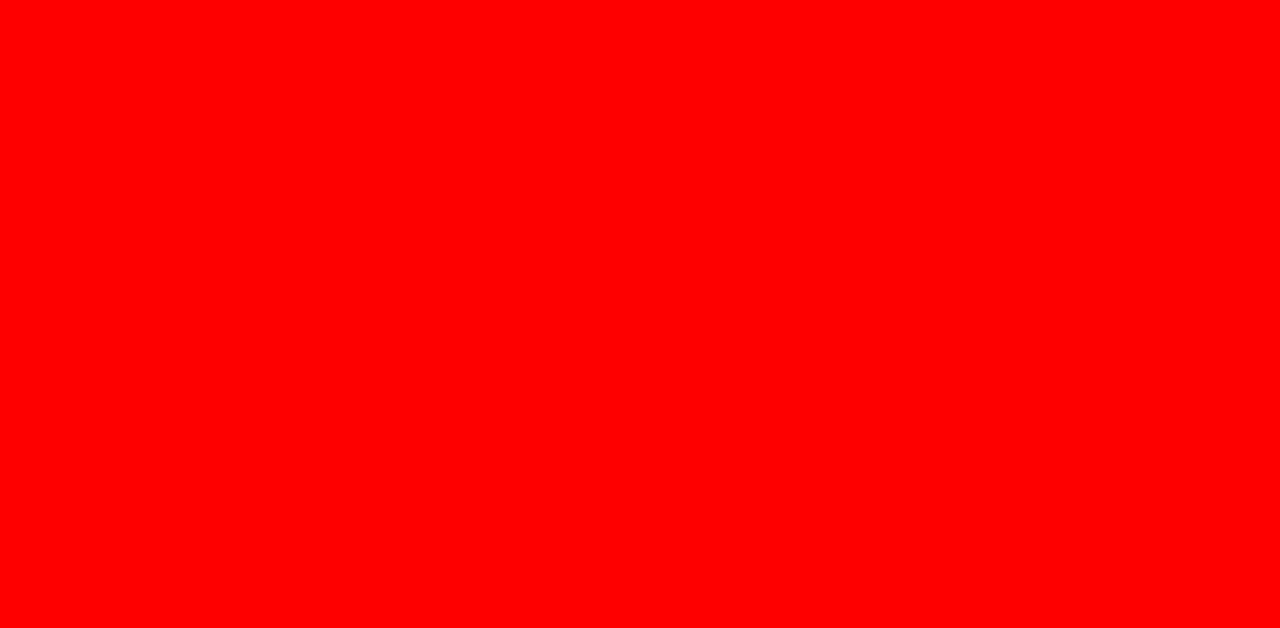
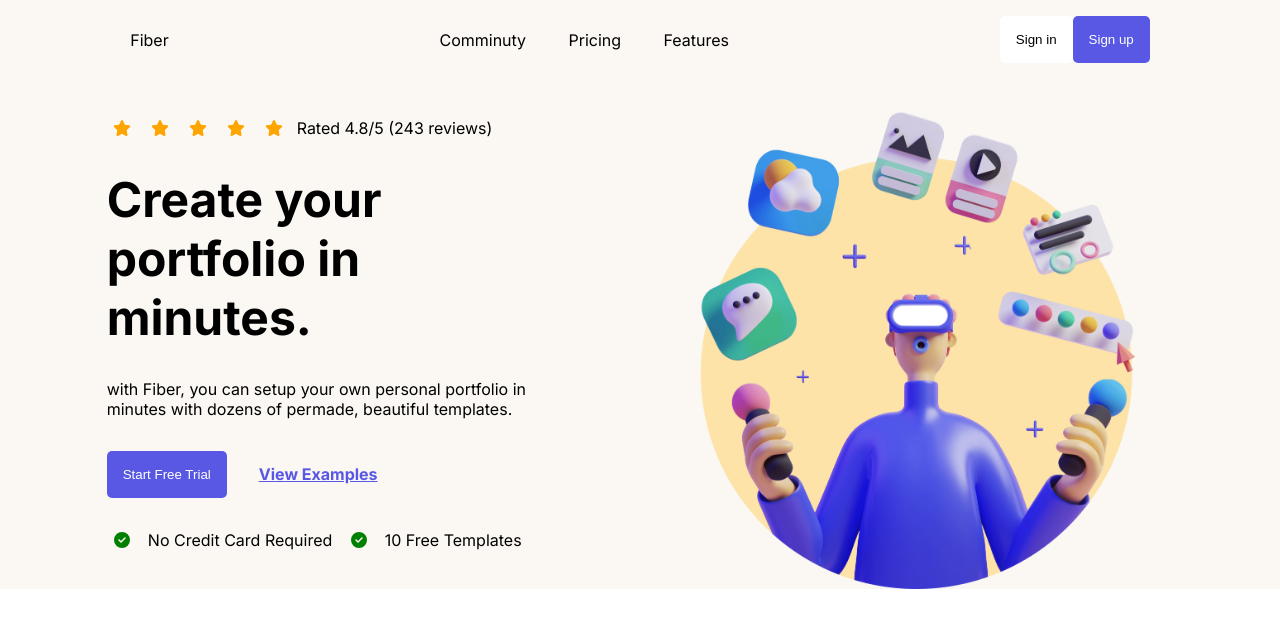
Before and after one commit to mohsen79/shatel, a Next.js app: page / in a window 1280 px wide. Shown: the top 628 px of the page. Built offline with nearby package versions, Linux system fonts and the light colour scheme.

Commit message:
all main's section moved to components/layout directory & fontawesome package installed & header and top section design finished

```diff
--- a/app/components/Button/Button.tsx
+++ b/app/components/Button/Button.tsx
@@ -1,12 +1,13 @@
 import React from 'react';
 
-const Button = ({ text, bgColor }: { text: string, bgColor: string }) => {
+const Button = ({ text, bgColor, textColor = 'white' }: { text: string, bgColor: string, textColor?: string }) => {
     const styles = {
         padding: "1rem",
         borderRadius: '5px',
         border: 'none',
         cursor: 'pointer',
-        backgroundColor: bgColor
+        backgroundColor: bgColor,
+        color: textColor
     }
 
     return (
--- /dev/null
+++ b/app/components/layout/Header/Header.module.css
@@ -0,0 +1,35 @@
+.header {
+    padding: 1rem;
+    display: flex;
+    justify-content: space-around;
+    align-items: center;
+    color: black;
+    background-color: #fbf8f3;
+}
+
+.header nav {
+    width: 30%;
+}
+
+.header nav ul {
+    display: flex;
+    justify-content: space-evenly;
+    list-style-type: none;
+}
+
+@media screen and (max-width: 1024px) {
+    .header {
+        font-size: .7rem;
+        justify-content: space-between;
+    }
+}
+
+@media screen and (max-width: 768px) {
+    .header nav ul {
+        gap: .7rem;
+        justify-content: space-between;
+    }
+    .header button {
+        padding: .5rem !important;
+    }
+}
--- /dev/null
+++ b/app/components/layout/Header/Header.tsx
@@ -0,0 +1,25 @@
+import React from 'react';
+import styles from './Header.module.css';
+import Link from 'next/link';
+import Button from '../../Button/Button';
+
+const Header = () => {
+  return (
+    <header className={styles.header}>
+      <Link href="/">Fiber</Link>
+      <nav>
+        <ul>
+          <li><Link href="/">Comminuty</Link></li>
+          <li><Link href="/">Pricing</Link></li>
+          <li><Link href="/">Features</Link></li>
+        </ul>
+      </nav>
+      <div className={styles.auth}>
+        <Button text='Sign in' bgColor='white' textColor='black' />
+        <Button text='Sign up' bgColor='rgb(88, 88, 228)' />
+      </div>
+    </header>
+  )
+}
+
+export default Header
--- /dev/null
+++ b/app/components/layout/TopSection/TopSection.module.css
@@ -0,0 +1,60 @@
+    .topSection {
+        /* width: 100%; */
+        background-color: #fbf8f3;
+        display: flex;
+        justify-content: space-evenly;
+        align-items: center;
+    }
+
+    .topSection img {
+        width: 40%;
+        height: 40%;
+    }
+
+    .info {
+        color: black;
+        width: 35%;
+        display: grid;
+        gap: 2rem;
+    }
+
+    .info .rate {
+        display: flex;
+        align-items: center;
+        gap: .5rem;
+    }
+
+    .info h2 {
+        font-size: 3rem;
+    }
+
+    .info a {
+        color: rgb(88, 88, 228);
+    }
+
+    .pros,
+    .pros span {
+        display: flex;
+        gap: .7rem;
+        align-items: center;
+    }
+
+    .links {
+        display: flex;
+        gap: 2rem;
+        align-items: center;
+    }
+
+    @media screen and (max-width: 1024px) {
+        .topSection {
+            flex-direction: column;
+            gap: 2rem;
+            padding: 1rem 0;
+        }
+        .topSection img {
+            width: 80%;
+        }
+        .info {
+            width: 80%;
+        }
+    }
--- /dev/null
+++ b/app/components/layout/TopSection/TopSection.tsx
@@ -0,0 +1,42 @@
+import React from 'react';
+import styles from './TopSection.module.css';
+import Image from 'next/image';
+import HeroImage from '../../../../public/assets/hero-Illustration.png';
+import { FontAwesomeIcon } from '@fortawesome/react-fontawesome';
+import { faStar, faCircleCheck } from '@fortawesome/free-solid-svg-icons';
+import Button from '../../Button/Button';
+import Link from 'next/link';
+
+const TopSection = () => {
+  return (
+    <section className={styles.topSection}>
+      <div className={styles.info}>
+        <div className={styles.rate}>
+          {[1, 2, 3, 4, 5].map(() => <FontAwesomeIcon icon={faStar} width={30} height={30} color='orange' />)}
+          <p>Rated 4.8/5 (243 reviews)</p>
+        </div>
+        <h2><b>Create your portfolio in minutes.</b></h2>
+        <p>with Fiber, you can setup your own personal portfolio in minutes with
+          dozens of permade, beautiful templates.
+        </p>
+        <div className={styles.links}>
+          <Button text='Start Free Trial' bgColor='rgb(88, 88, 228)' />
+          <Link href="/"><u><b>View Examples</b></u></Link>
+        </div>
+        <div className={styles.pros}>
+          <span>
+            <FontAwesomeIcon icon={faCircleCheck} color="green" width={30} height={30} />
+            <p>No Credit Card Required</p>
+          </span>
+          <span>
+            <FontAwesomeIcon icon={faCircleCheck} color="green" width={30} height={30} />
+            <p>10 Free Templates</p>
+          </span>
+        </div>
+      </div>
+      <Image src={HeroImage} alt='hero' />
+    </section>
+  )
+}
+
+export default TopSection
--- a/app/page.module.css
+++ b/app/page.module.css
@@ -1,5 +1,5 @@
 .main {
     width: 100vw;
     height: 100vh;
-    background-color: red;
+    background-color: white;
 }
--- a/app/page.tsx
+++ b/app/page.tsx
@@ -1,8 +1,12 @@
+import Header from './components/layout/Header/Header'
+import TopSection from './components/layout/TopSection/TopSection'
 import styles from './page.module.css'
 
 export default function Home() {
   return (
     <main className={styles.main}>
+      <Header />
+      <TopSection />
     </main>
   )
 }
--- a/package.json
+++ b/package.json
@@ -9,6 +9,9 @@
     "lint": "next lint"
   },
   "dependencies": {
+    "@fortawesome/fontawesome-svg-core": "^6.5.2",
+    "@fortawesome/free-solid-svg-icons": "^6.5.2",
+    "@fortawesome/react-fontawesome": "^0.2.2",
     "@types/node": "20.14.8",
     "@types/react": "18.3.3",
     "@types/react-dom": "18.3.0",
```
Also changed, not shown: 1 other file (tests, documents, lock files or other folders).
